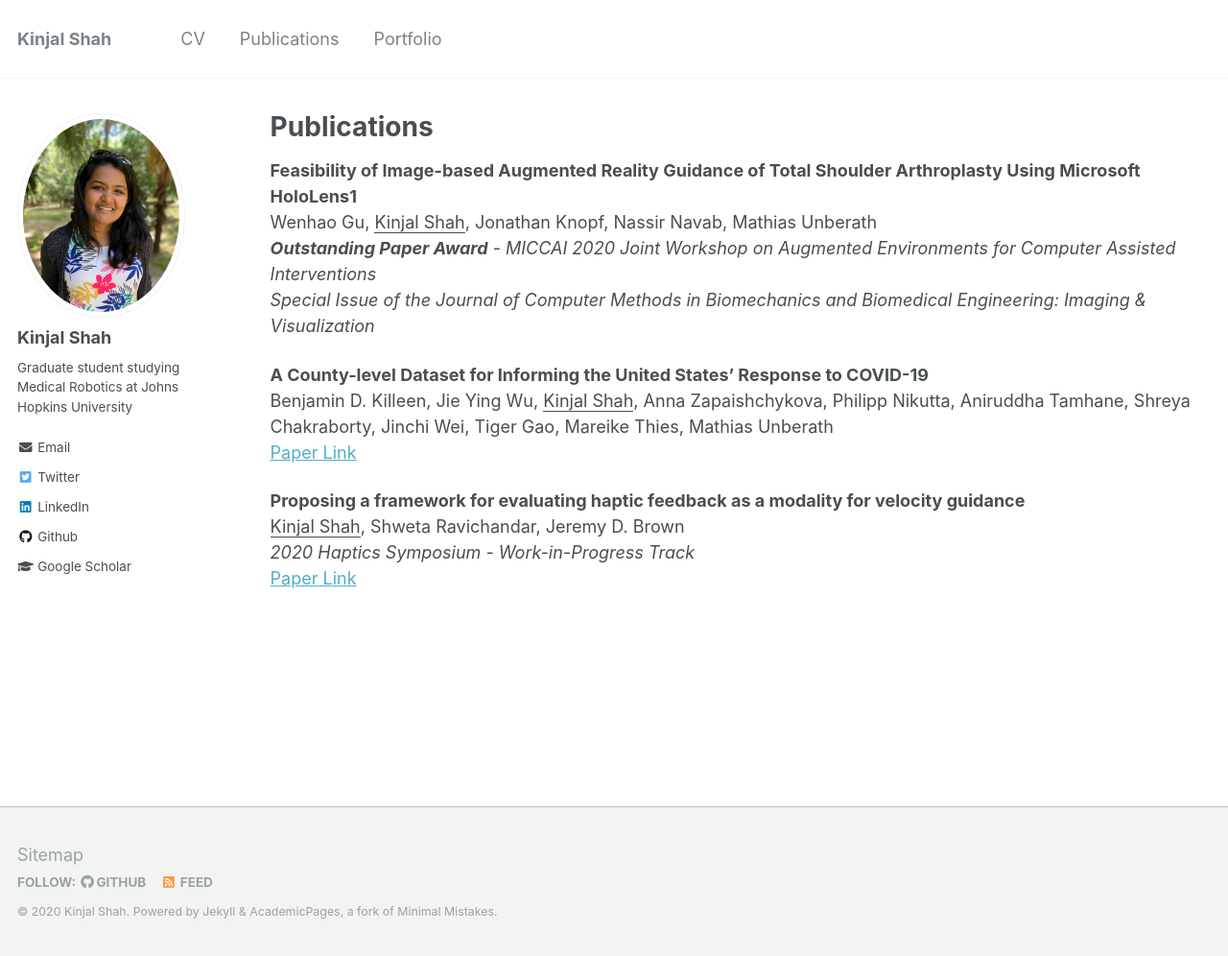
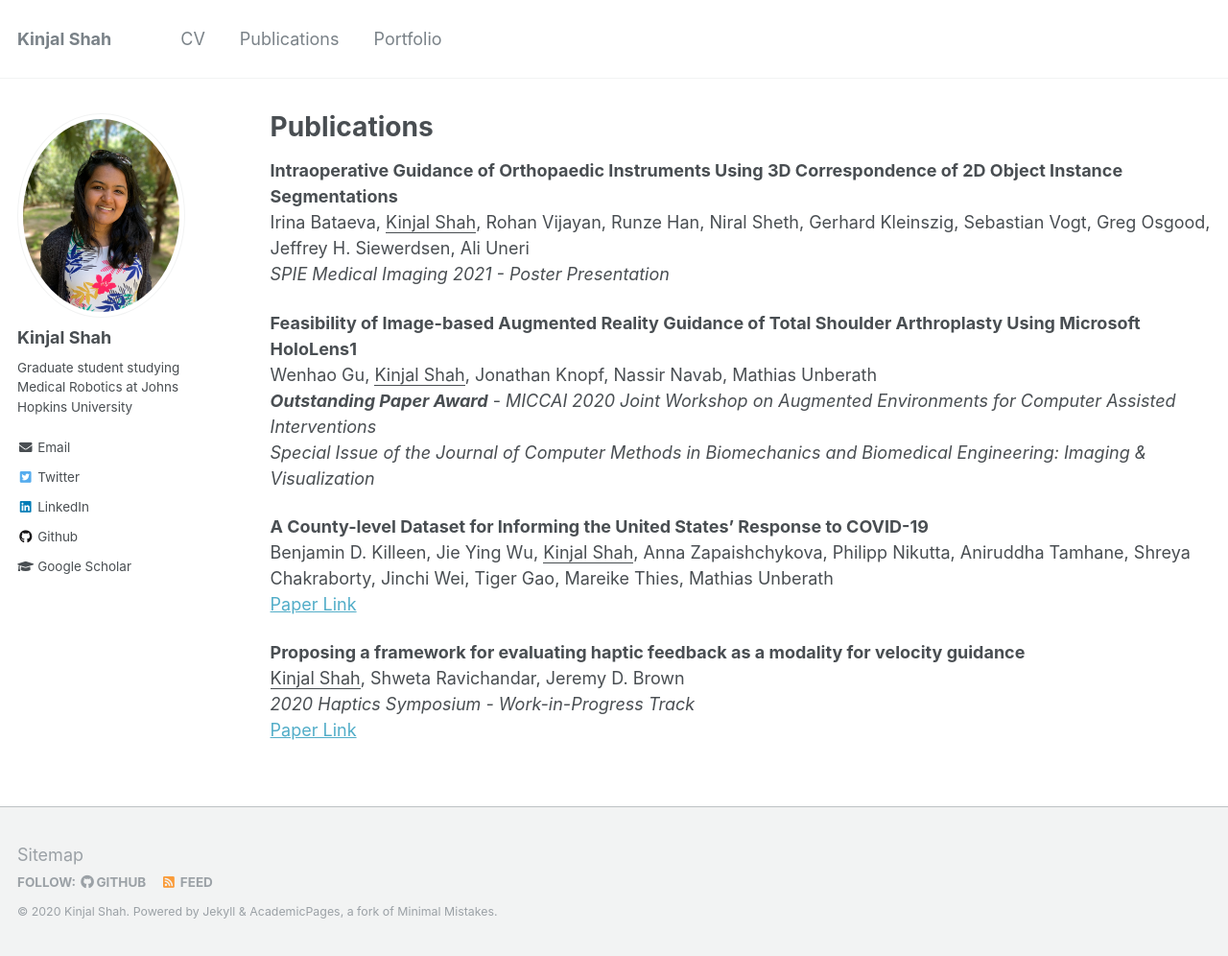
Before and after one commit to kinjmshah/kinjmshah.github.io, a Jekyll site: the page built from _pages/publications.md, in a window 1280 px wide and 996 px high. Shown: the whole window at 96% size. Built offline with Jekyll 4.4.1, drawn with Linux system fonts in a browser that asks for light colours.

Commit message:
Update publications.md

```diff
--- a/_pages/publications.md
+++ b/_pages/publications.md
@@ -4,6 +4,10 @@ title: "Publications"
 permalink: /publications/
 author_profile: true
 ---
+
+**Intraoperative Guidance of Orthopaedic Instruments Using 3D Correspondence of 2D Object Instance Segmentations**
+Irina Bataeva, <ins>Kinjal Shah</ins>, Rohan Vijayan, Runze Han, Niral Sheth, Gerhard Kleinszig, Sebastian Vogt, Greg Osgood, Jeffrey H. Siewerdsen, Ali Uneri
+*SPIE Medical Imaging 2021 - Poster Presentation*
 
 **Feasibility of Image-based Augmented Reality Guidance of Total Shoulder Arthroplasty Using Microsoft HoloLens1**
 Wenhao Gu, <ins>Kinjal Shah</ins>, Jonathan Knopf, Nassir Navab, Mathias Unberath
```
